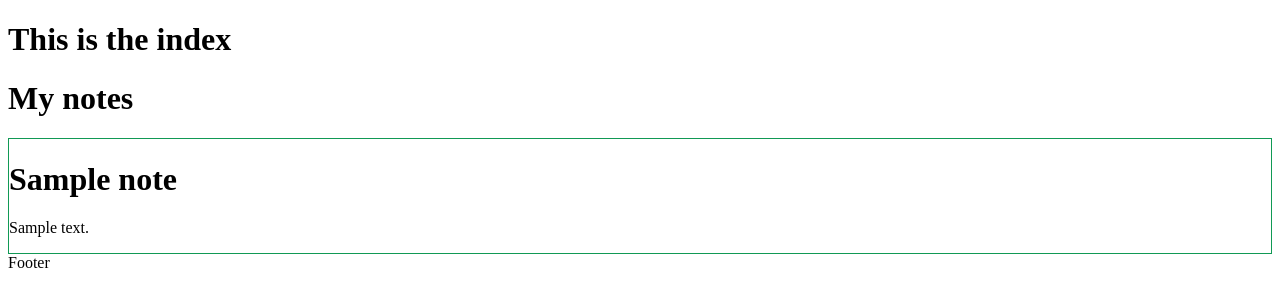
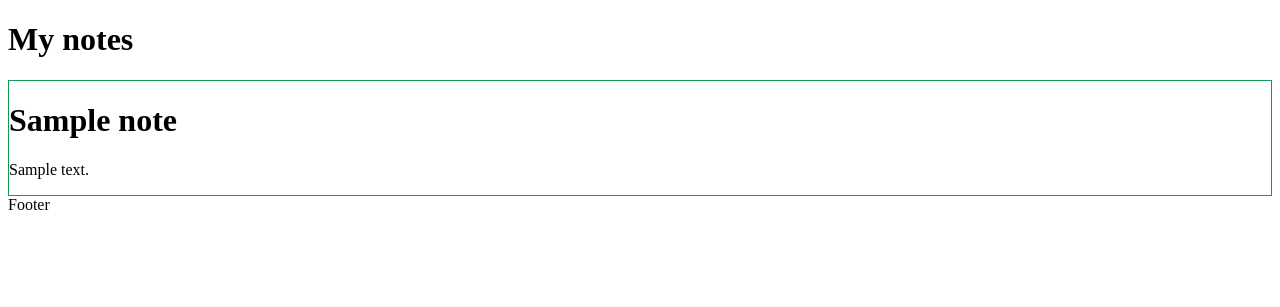
Before and after one commit to DeVic-oliver/notes, a Laravel app: page / in a window 1280 px wide. Shown: the part 34-341 px from the top of the page. Run offline with Laravel 9, Linux system fonts and the light colour scheme; tables that the repository leaves empty hold one stand-in row (Sample ...).

Commit message:
h1 changed

```diff
--- a/resources/views/index.blade.php
+++ b/resources/views/index.blade.php
@@ -4,7 +4,6 @@
 
 @section('content')
 
-<h1>This is the index</h1>
 <h1>My notes</h1>
 
 @if (is_countable($notes) && count($notes) > 0)
```
